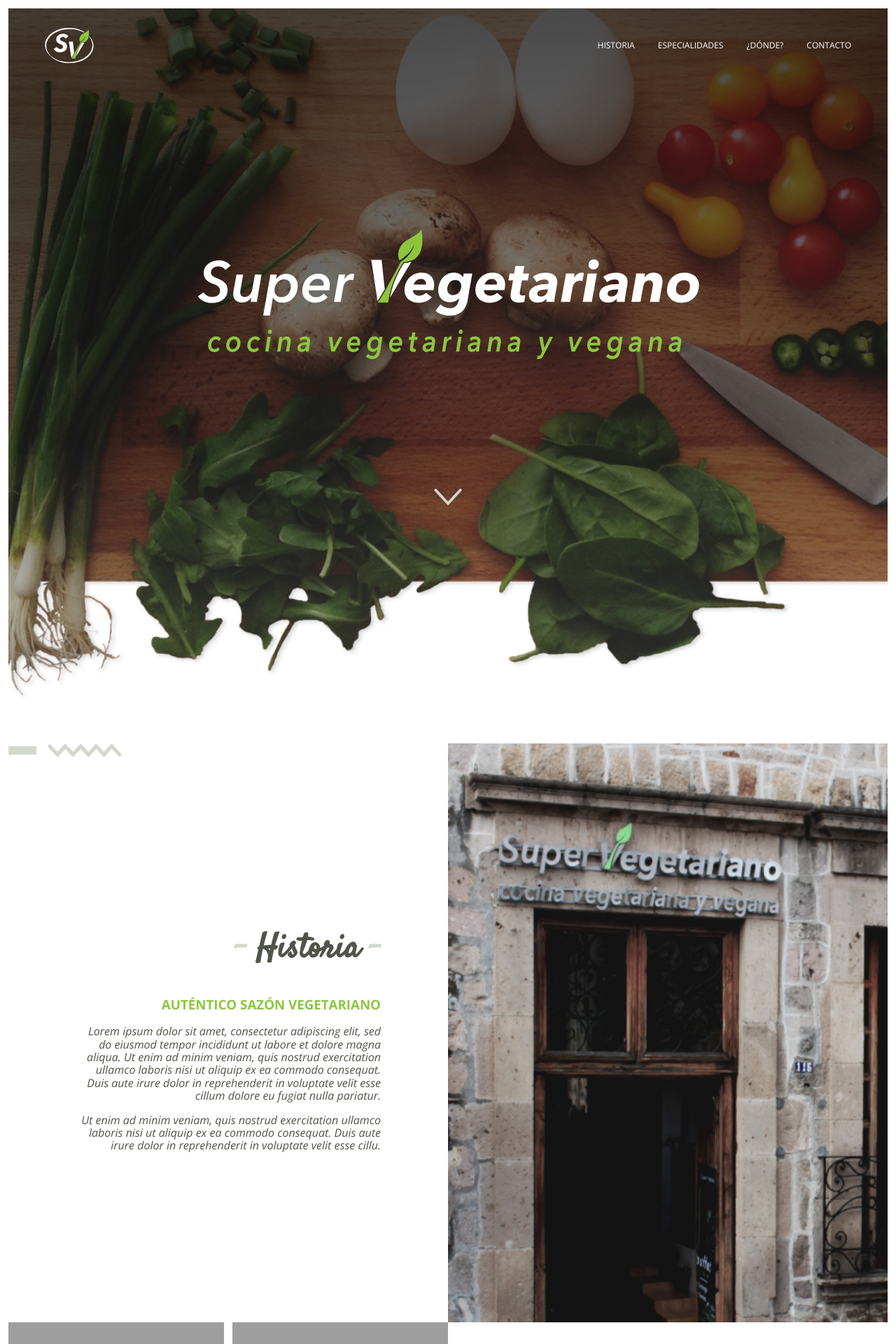
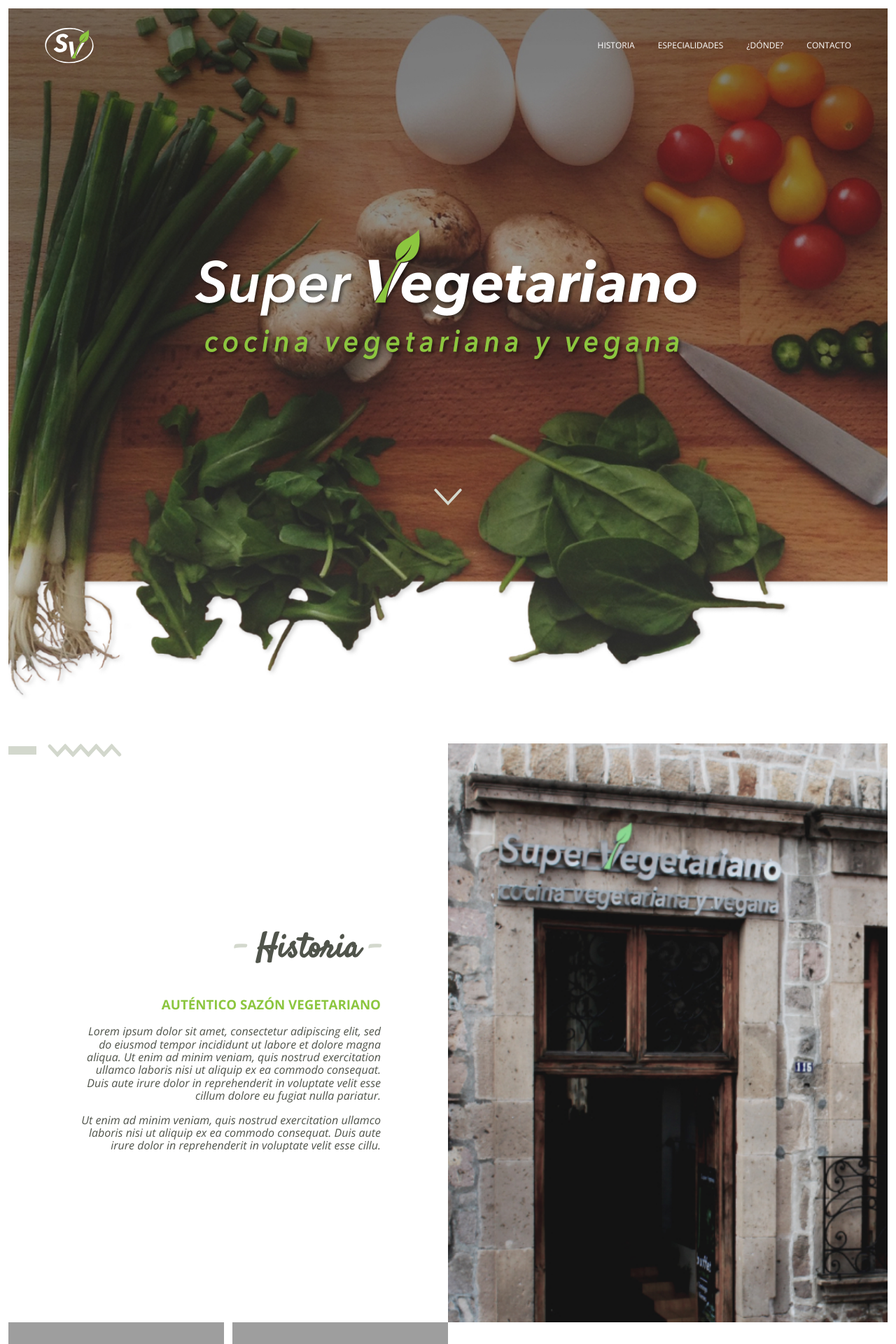
Before and after one commit to stefandevai/super-vegetariano, a Jekyll site: the page built from index.md, in a window 1280 px wide. Shown: the top 1920 px of the page at 70% size. Built offline with Jekyll 4.4.1, drawn with Linux system fonts in a browser that asks for light colours; nearby versions of some CDN libraries; grey boxes are pictures that could not be loaded.

Commit message:
Change hero style

```diff
--- a/_includes/home/hero.html
+++ b/_includes/home/hero.html
@@ -2,7 +2,7 @@
   <div id="hero-bg" class="hero-bg">
   </div>
   <div id="hero-wrapper" class="hero-wrapper">
-    <img src="assets/images/svg/logo_completo.svg" alt="Logo completo Super Vegetariano">
+    <img src="assets/images/logo_completo.png" alt="Logo completo Super Vegetariano">
     <div id="hero-arrow">
       <svg onclick="navHome.scrollToId('historia')" width="54" height="44" viewBox="0 0 54 33" fill="none" xmlns="http://www.w3.org/2000/svg">
         <path d="M3 3L15 16L27 29L39 16L51 3" stroke="#D0D0D0" stroke-width="5" stroke-linecap="round"/>
--- a/assets/sass/home/_hero.sass
+++ b/assets/sass/home/_hero.sass
@@ -5,7 +5,7 @@ section.hero
 
   .hero-bg
     position: absolute
-    background: url('../images/hero_bg.jpg')
+    background: url('../images/hero_bg_lighter.jpg')
     background-repeat: no-repeat
     background-size: cover
     background-position: 0% 100%
```
Also changed, not shown: assets/images/hero_bg_lighter.jpg (added), assets/images/logo_completo.png (added).
